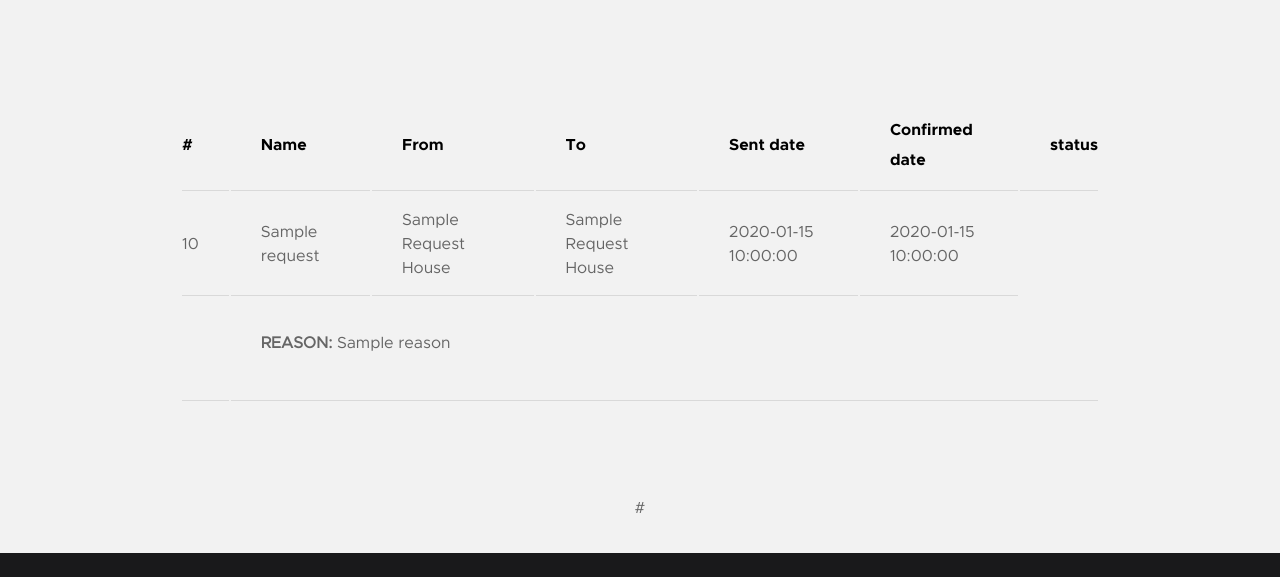
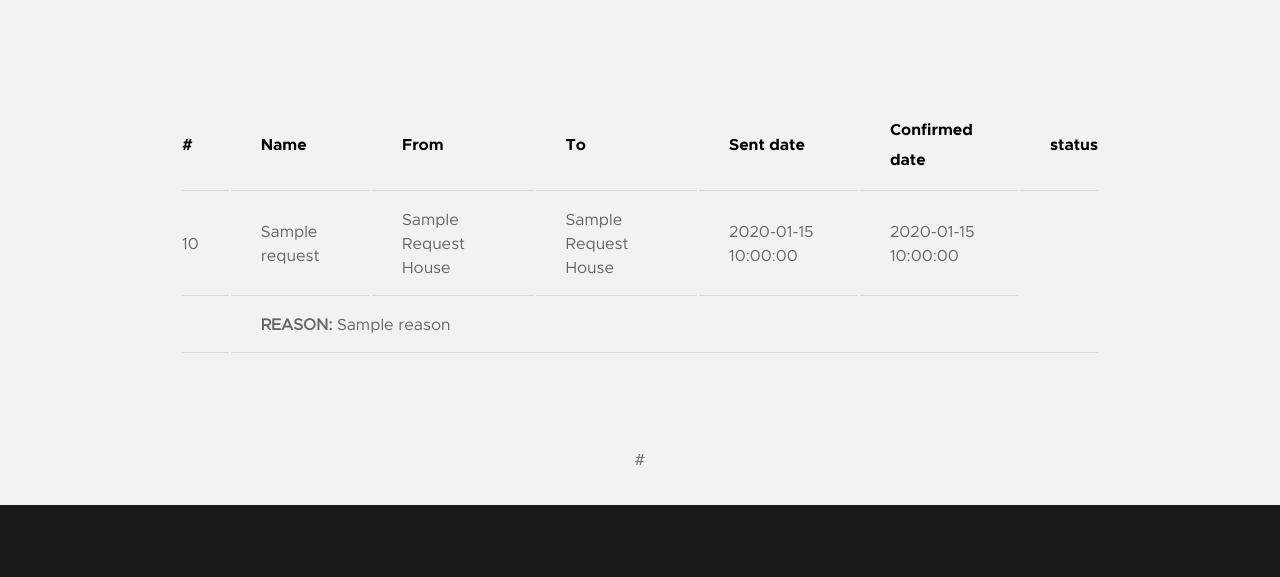
Before and after one commit to yeeh1616/TcsDesignProject, a Flask app: template app/templates/notification/request_teacher.html in a window 1280 px wide. Shown: the part 223-800 px from the top of the page. Run offline with Flask 2, Linux system fonts and the light colour scheme; the template is opened without the code that fills it: most values are stand-ins (such as "Sample title", 1, 10 or a date in 2020); parts of the project's set-up code (start-up, migrations or seed data) failed here and were passed over; some libraries are stand-ins or nearby versions.

Commit message:
reason of request_teacher.html

```diff
--- a/app/templates/notification/request_teacher.html
+++ b/app/templates/notification/request_teacher.html
@@ -166,9 +166,9 @@
                                     <tr>
                                         <td></td>
                                         <td colspan="7">
-                                            <div class="comment__text">
-                                                <p><span style="font-weight: bold">REASON: </span> {{ request.reason }}</p>
-                                            </div>
+
+                                                <span style="font-weight: bold">REASON: </span> {{ request.reason }}
+
                                         </td>
                                     </tr>
                                 {% endif %}
```
